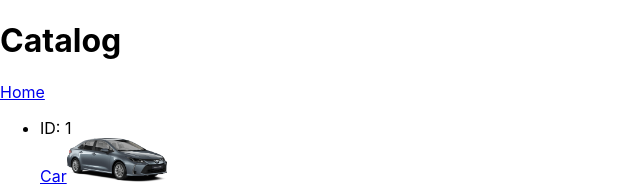
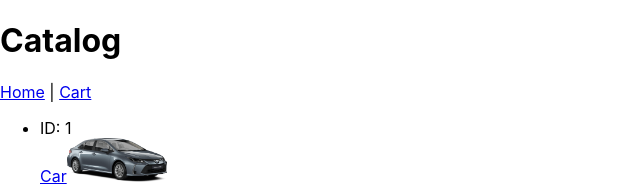
Before and after one commit to miwrona-deloitte/ecommerce, a React (Create React App) app: page /catalog in a window 1280 px wide. Shown: the top 186 px of the page, without its empty margins (0-640 px from the left). Built offline with nearby package versions, Linux system fonts and the light colour scheme.

Commit message:
TypeScript first steps

```diff
--- a/package.json
+++ b/package.json
@@ -7,11 +7,16 @@
     "@testing-library/jest-dom": "^5.16.4",
     "@testing-library/react": "^13.0.1",
     "@testing-library/user-event": "^13.5.0",
+    "@types/jest": "^27.4.1",
+    "@types/node": "^17.0.25",
+    "@types/react": "^18.0.5",
+    "@types/react-dom": "^18.0.1",
     "react": "^18.0.0",
     "react-dom": "^18.0.0",
     "react-redux": "^7.2.8",
     "react-router-dom": "^6.3.0",
     "react-scripts": "5.0.1",
+    "typescript": "^4.6.3",
     "web-vitals": "^2.1.4"
   },
   "scripts": {
--- a/src/components/ProductDetails.js
+++ b/src/components/ProductDetails.js
@@ -18,7 +18,8 @@ const ProductDetails = (props) => {
 
   return (
     <>
-      <Link to="/catalog">Catalog</Link>
+      <Link to="/catalog">Catalog</Link> | {" "}
+      <Link to="/cart">Cart</Link>
       <div>
         <span>{product.name}</span>
         <img src={imgUrl} width="400" alt={imgUrl} />
--- a/src/components/ProductList.js
+++ b/src/components/ProductList.tsx
@@ -1,11 +1,13 @@
+import React from "react";
 import { Link } from "react-router-dom";
 import { getProducts } from "../products";
 
-const ProductList = () => {
+const ProductList: React.FC = () => {
   const products = getProducts();
   return (
     <div>
-      <Link to="/">Home</Link>
+      <Link to="/">Home</Link> | {" "}
+      <Link to="/cart">Cart</Link>
       <ul>
         {products.map((product) => (
           <li key={product.id}>
```
Also changed, not shown: tsconfig.json (added, +26 -0 lines), 1 other file (tests, documents, lock files or other folders).
